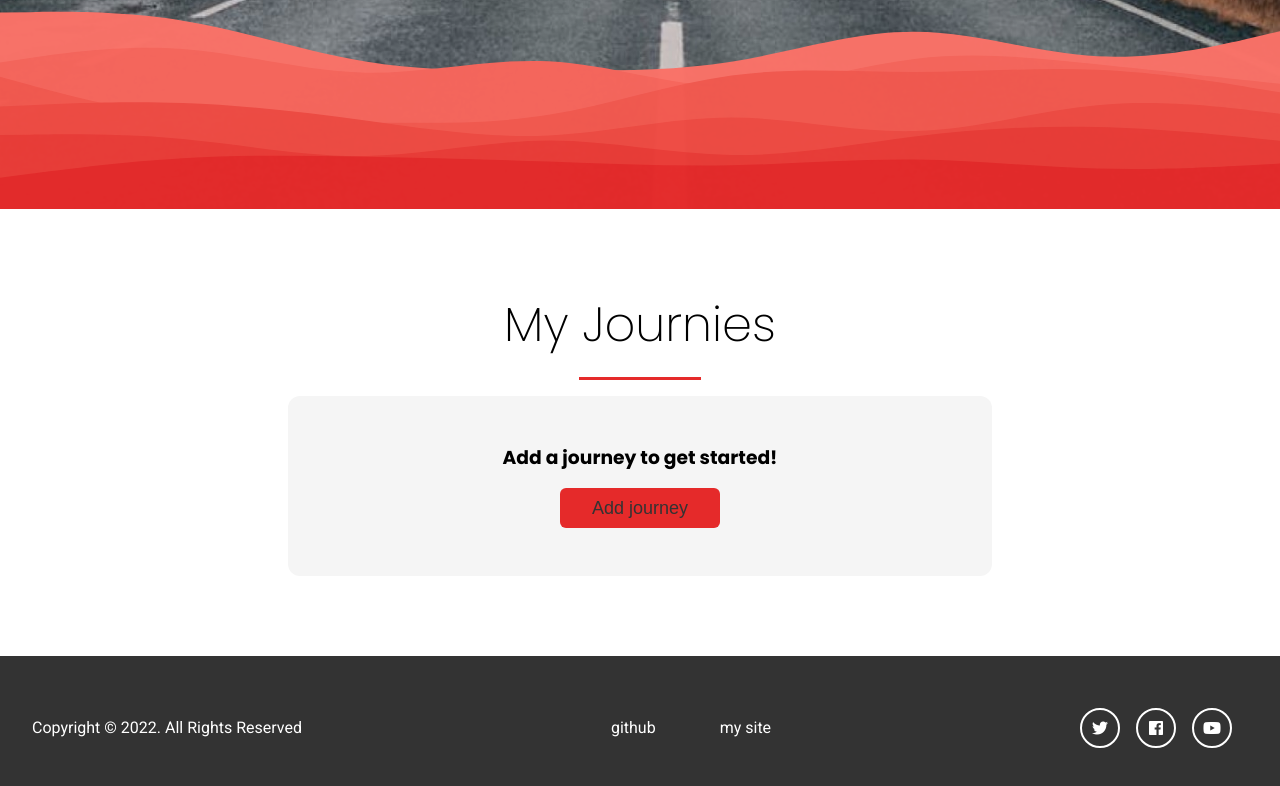
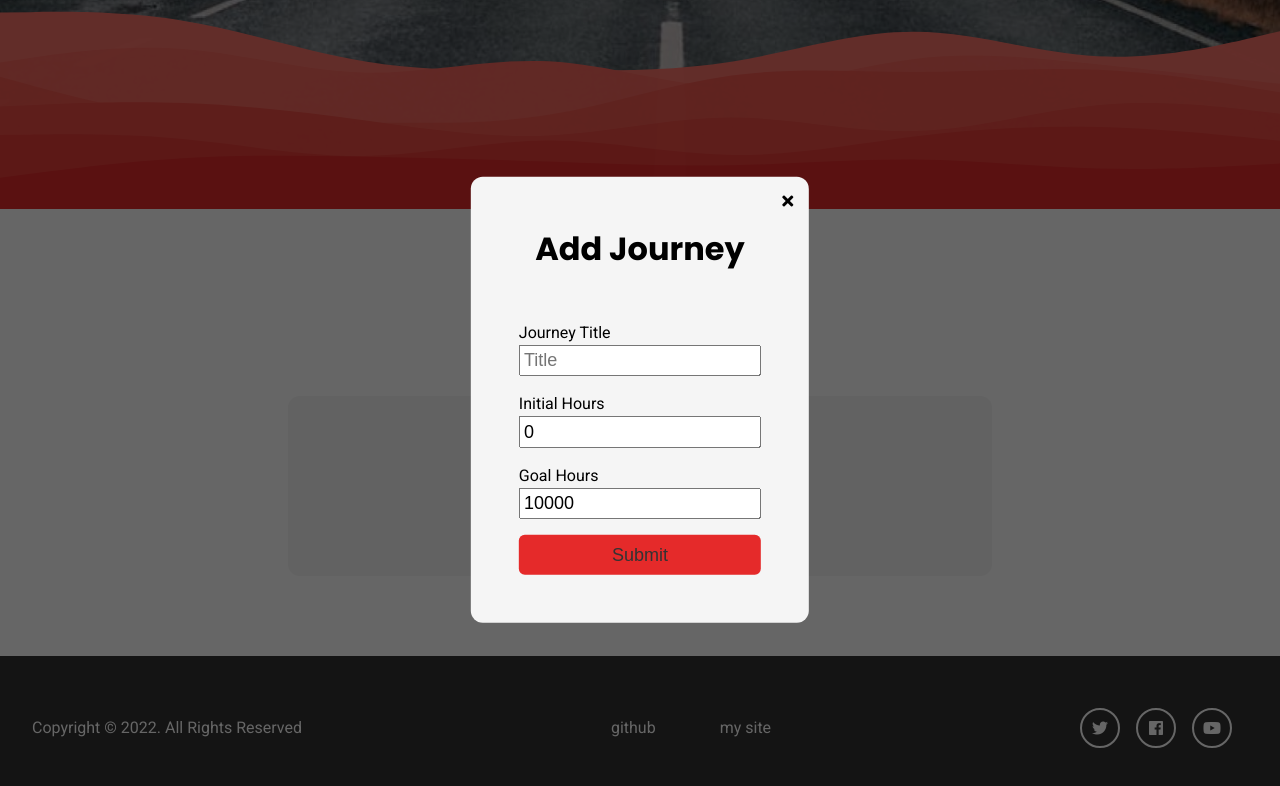
Before and after one commit to aadilmallick/new-10000-hours, a React (Create React App) app: page / in a window 1280 px wide. Both pictures are taken after a click on the button "Add journey". Shown: the part 591-1377 px from the top of the page. Built offline with nearby package versions, Linux system fonts and the light colour scheme.

Commit message:
working add modal opening functionality

```diff
--- a/package.json
+++ b/package.json
@@ -3,6 +3,7 @@
   "version": "0.1.0",
   "private": true,
   "dependencies": {
+    "@auth0/auth0-react": "^1.12.0",
     "@react-oauth/google": "^0.2.8",
     "@react-spring/parallax": "^9.5.5",
     "@reduxjs/toolkit": "^1.9.0",
--- a/src/components/AddModal.jsx
+++ b/src/components/AddModal.jsx
@@ -1,19 +1,47 @@
 import React from "react";
 import { useState } from "react";
 import ReactDOM from "react-dom";
+import { openModal, closeModal } from "../features/modals/addModalSlice";
+import { useSelector, useDispatch } from "react-redux";
+import { addCard } from "../features/cards/cardsSlice";
 
 const AddStuff = () => {
   //  TODO: add modal functionality, control inputs, submit form
+  const dispatch = useDispatch();
+
+  const [formstate, setFormstate] = React.useState({
+    title: "",
+    initHours: 0,
+    goalHours: 10000,
+  });
+
+  const submitHandler = (event) => {
+    event.preventDefault();
+    const { title, initHours, goalHours } = formstate;
+    dispatch(addCard({ title, initHours, goalHours }));
+    dispatch(closeModal());
+  };
   return (
     <>
       <div className="modal-overlay"></div>
       <div className="modal add-modal">
         <h1>Add Journey</h1>
-        <i className="fas fa-times exit-icon" onClick={() => {}}></i>
-        <form onSubmit={() => {}}>
+        <i
+          className="fas fa-times exit-icon"
+          onClick={() => dispatch(closeModal())}
+        ></i>
+        <form onSubmit={submitHandler}>
           <div>
             <label>Journey Title</label>
-            <input type="text" placeholder="Title" required></input>
+            <input
+              type="text"
+              placeholder="Title"
+              required
+              value={formstate.title}
+              onChange={(e) =>
+                setFormstate({ ...formstate, title: e.target.value })
+              }
+            ></input>
           </div>
           <div>
             <label>Initial Hours</label>
@@ -23,6 +51,13 @@ const AddStuff = () => {
               required
               min="0"
               max="10000"
+              value={formstate.initHours}
+              onChange={(e) =>
+                setFormstate({
+                  ...formstate,
+                  initHours: Number(e.target.value),
+                })
+              }
             ></input>
           </div>
           <div>
@@ -33,6 +68,13 @@ const AddStuff = () => {
               placeholder="goal hours"
               min="0"
               max="10000"
+              value={formstate.goalHours}
+              onChange={(e) =>
+                setFormstate({
+                  ...formstate,
+                  goalHours: Number(e.target.value),
+                })
+              }
             ></input>
           </div>
           <input type="submit" className="btn btn-block btn-primary"></input>
@@ -43,7 +85,8 @@ const AddStuff = () => {
 };
 const AddModal = () => {
   // TODO: render modal, if not open, return null.
-
+  const isOpen = useSelector((store) => store.addModal.isOpen);
+  if (!isOpen) return null;
   return (
     <>
       {ReactDOM.createPortal(
--- a/src/components/ProgressSection.js
+++ b/src/components/ProgressSection.js
@@ -1,4 +1,7 @@
 import React, { useState } from "react";
+import { AddModal } from "./AddModal";
+import { openModal, closeModal } from "../features/modals/addModalSlice";
+import { useSelector, useDispatch } from "react-redux";
 
 const ProgressSection = () => {
   // TODO: Add modal functionaltiy with onAdd prop
@@ -7,11 +10,12 @@ const ProgressSection = () => {
   let isempty = cards.length === 0;
   return (
     <section id="home-a">
+      <AddModal />
       <div className="container">
         <h2 className="section-title">My Journies</h2>
         <div className="divider"></div>
         {isempty ? (
-          <Empty onAdd={() => {}} />
+          <Empty />
         ) : (
           cards.map((card) => (
             <ProgressCard
@@ -35,11 +39,13 @@ const ProgressSection = () => {
   );
 };
 
-const Empty = ({ onAdd }) => {
+const Empty = () => {
+  // * dispatch the openModal action when clicking on the addJourney button
+  const dispatch = useDispatch();
   return (
     <div className="empty">
       <h3>Add a journey to get started!</h3>
-      <button className="btn btn-primary" onClick={onAdd}>
+      <button className="btn btn-primary" onClick={() => dispatch(openModal())}>
         Add journey
       </button>
     </div>
--- a/src/features/cards/cardsSlice.js
+++ b/src/features/cards/cardsSlice.js
@@ -2,13 +2,18 @@ import { createSlice } from "@reduxjs/toolkit";
 
 const initialState = {
   cards: [],
+  isLoading: true,
 };
 
 const cardsSlice = createSlice({
   name: "cards",
   initialState,
-  reducers: {},
+  reducers: {
+    addCard: (state, action) => {
+      state.cards.push({ ...action.payload });
+    },
+  },
 });
 
 export const cardsReducer = cardsSlice.reducer;
-export const { _ } = cardsSlice.actions;
+export const { addCard } = cardsSlice.actions;
--- a/src/features/modals/addModalSlice.js
+++ b/src/features/modals/addModalSlice.js
@@ -0,0 +1,21 @@
+import { createSlice } from "@reduxjs/toolkit";
+
+const initialState = {
+  isOpen: false,
+};
+
+const addModalSlice = createSlice({
+  name: "addModal",
+  initialState,
+  reducers: {
+    openModal: (state, action) => {
+      state.isOpen = true;
+    },
+    closeModal: (state, action) => {
+      state.isOpen = false;
+    },
+  },
+});
+
+export const addModalReducer = addModalSlice.reducer;
+export const { openModal, closeModal } = addModalSlice.actions;
--- a/src/index.js
+++ b/src/index.js
@@ -1,11 +1,17 @@
 import React from "react";
 import ReactDOM from "react-dom/client";
+import { Provider } from "react-redux";
+import { store } from "./store";
+import { Auth0Provider } from "@auth0/auth0-react";
 
 import App from "./App";
 
+//TODO: import Auth 0
 const root = ReactDOM.createRoot(document.getElementById("root"));
 root.render(
   <React.StrictMode>
-        <App />
+    <Provider store={store}>
+      <App />
+    </Provider>
   </React.StrictMode>
 );
--- a/src/store.js
+++ b/src/store.js
@@ -1,7 +1,9 @@
 import { configureStore } from "@reduxjs/toolkit";
 import { cardsReducer } from "./features/cards/cardsSlice";
+import { addModalReducer } from "./features/modals/addModalSlice";
 export const store = configureStore({
   reducer: {
     cards: cardsReducer,
+    addModal: addModalReducer,
   },
 });
```
Also changed, not shown: src/styles/_utilities.scss (+20 -0 lines), 1 other file (tests, documents, lock files or other folders).
